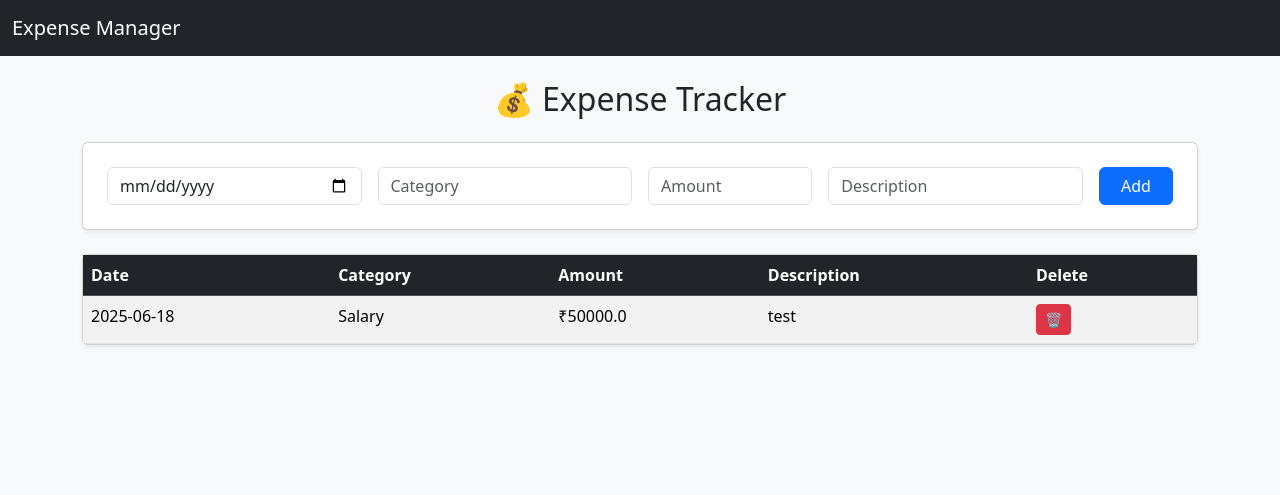
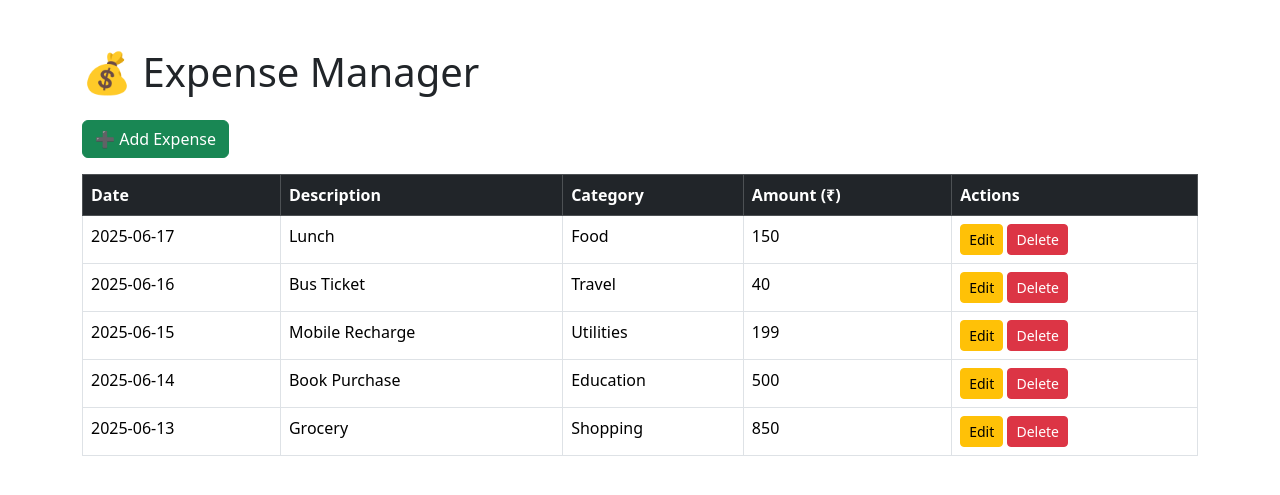
Before and after one commit to rajeevtele/expense-manager, a Flask app: page / in a window 1280 px wide. Shown: the top 495 px of the page. Run offline with Flask 3, Linux system fonts and the light colour scheme; data comes from the database, SQL or seed files in the repository.

Commit message:
Add static index.html for testing

```diff
--- a/templates/index.html
+++ b/templates/index.html
@@ -3,68 +3,75 @@
 <head>
     <meta charset="UTF-8">
     <title>Expense Manager</title>
-    <link href="https://cdn.jsdelivr.net/npm/bootstrap@5.3.3/dist/css/bootstrap.min.css" rel="stylesheet">
+    <link rel="stylesheet" href="https://cdn.jsdelivr.net/npm/bootstrap@5.3.3/dist/css/bootstrap.min.css">
 </head>
-<body class="bg-light">
-
-<nav class="navbar navbar-expand-lg navbar-dark bg-dark">
-    <div class="container-fluid">
-        <a class="navbar-brand" href="#">Expense Manager</a>
-    </div>
-</nav>
-
-<div class="container my-4">
-    <h2 class="mb-4 text-center">💰 Expense Tracker</h2>
-
-    <form action="{{ url_for('add') }}" method="post" class="card p-4 shadow-sm mb-4">
-        <div class="row g-3">
-            <div class="col-md-3">
-                <input type="date" name="date" class="form-control" required>
-            </div>
-            <div class="col-md-3">
-                <input type="text" name="category" class="form-control" placeholder="Category" required>
-            </div>
-            <div class="col-md-2">
-                <input type="number" step="0.01" name="amount" class="form-control" placeholder="Amount" required>
-            </div>
-            <div class="col-md-3">
-                <input type="text" name="description" class="form-control" placeholder="Description">
-            </div>
-            <div class="col-md-1 d-grid">
-                <button type="submit" class="btn btn-primary">Add</button>
-            </div>
-        </div>
-    </form>
-
-    <div class="card shadow-sm">
-        <div class="card-body p-0">
-            <table class="table table-striped table-hover mb-0">
+<body>
+<div class="container mt-5">
+    <h1 class="mb-4">💰 Expense Manager</h1>
+    <a href="add.html" class="btn btn-success mb-3">➕ Add Expense</a>
+    <table class="table table-bordered table-hover">
         <thead class="table-dark">
             <tr>
                 <th>Date</th>
+                <th>Description</th>
                 <th>Category</th>
-                        <th>Amount</th>
-                        <th>Description</th>
-                        <th>Delete</th>
+                <th>Amount (₹)</th>
+                <th>Actions</th>
             </tr>
         </thead>
         <tbody>
-                    {% for expense in expenses %}
             <tr>
-                        <td>{{ expense[1] }}</td>
-                        <td>{{ expense[2] }}</td>
-                        <td>₹{{ expense[3] }}</td>
-                        <td>{{ expense[4] }}</td>
-                        <td><a href="{{ url_for('delete', id=expense[0]) }}" class="btn btn-sm btn-danger">🗑️</a></td>
+                <td>2025-06-17</td>
+                <td>Lunch</td>
+                <td>Food</td>
+                <td>150</td>
+                <td>
+                    <a href="edit.html?id=1" class="btn btn-sm btn-warning">Edit</a>
+                    <a href="#" class="btn btn-sm btn-danger">Delete</a>
+                </td>
             </tr>
-                    {% else %}
-                    <tr><td colspan="5" class="text-center">No expenses yet</td></tr>
-                    {% endfor %}
+            <tr>
+                <td>2025-06-16</td>
+                <td>Bus Ticket</td>
+                <td>Travel</td>
+                <td>40</td>
+                <td>
+                    <a href="edit.html?id=2" class="btn btn-sm btn-warning">Edit</a>
+                    <a href="#" class="btn btn-sm btn-danger">Delete</a>
+                </td>
+            </tr>
+            <tr>
+                <td>2025-06-15</td>
+                <td>Mobile Recharge</td>
+                <td>Utilities</td>
+                <td>199</td>
+                <td>
+                    <a href="edit.html?id=3" class="btn btn-sm btn-warning">Edit</a>
+                    <a href="#" class="btn btn-sm btn-danger">Delete</a>
+                </td>
+            </tr>
+            <tr>
+                <td>2025-06-14</td>
+                <td>Book Purchase</td>
+                <td>Education</td>
+                <td>500</td>
+                <td>
+                    <a href="edit.html?id=4" class="btn btn-sm btn-warning">Edit</a>
+                    <a href="#" class="btn btn-sm btn-danger">Delete</a>
+                </td>
+            </tr>
+            <tr>
+                <td>2025-06-13</td>
+                <td>Grocery</td>
+                <td>Shopping</td>
+                <td>850</td>
+                <td>
+                    <a href="edit.html?id=5" class="btn btn-sm btn-warning">Edit</a>
+                    <a href="#" class="btn btn-sm btn-danger">Delete</a>
+                </td>
+            </tr>
         </tbody>
     </table>
 </div>
-    </div>
-</div>
-
 </body>
 </html>
```
Lines whose indentation alone changed are shown as unchanged.
